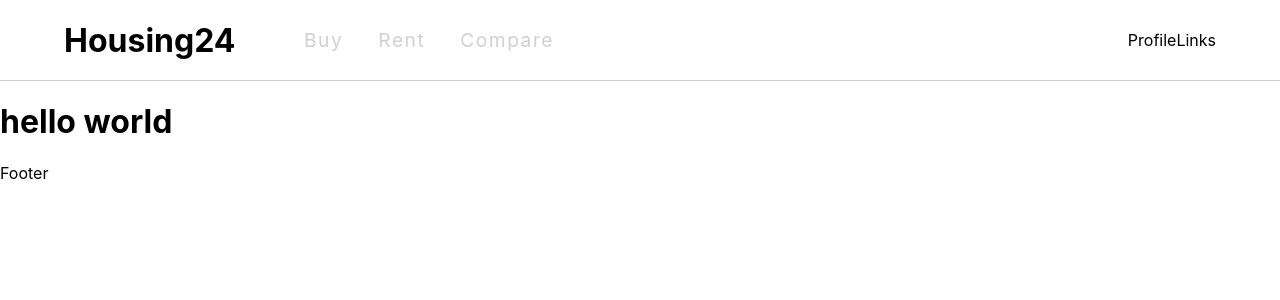
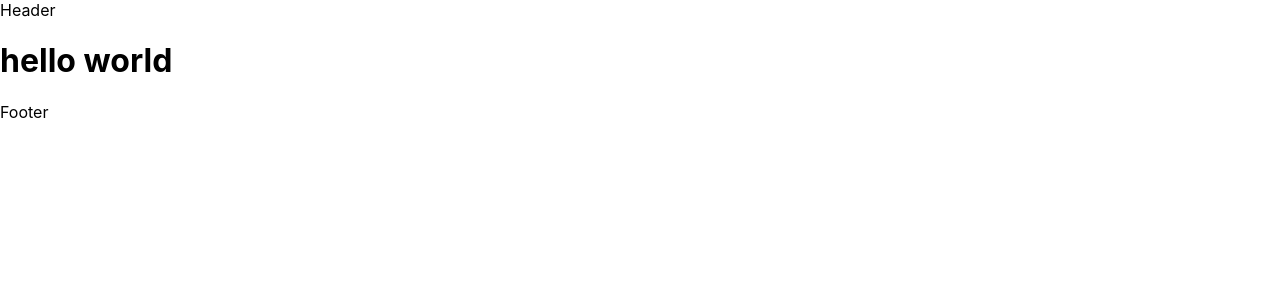
Before and after one commit to Jon-Felipe/Housing24, a React (Create React App) app: page / in a window 1280 px wide. Shown: the top 300 px of the page. Built offline with nearby package versions, Linux system fonts and the light colour scheme; the HTML template or start-up script is replaced by a standard one.

Commit message:
Redoing header

```diff
--- a/src/components/header/Header.jsx
+++ b/src/components/header/Header.jsx
@@ -1,50 +1,7 @@
 import React from 'react';
-import styled from 'styled-components';
-
-// components
-import NavLinks from './NavLinks';
 
 const Header = () => {
-  return (
-    <HeaderWrapper>
-      <div className='header-content'>
-        <div className='header-actions'>
-          <h1>Housing24</h1>
-          <div className='toggle-btn'>
-            <p>x</p>
-          </div>
-        </div>
-        <NavLinks />
-      </div>
-    </HeaderWrapper>
-  );
+  return <div>Header</div>;
 };
 
 export default Header;
-
-const HeaderWrapper = styled.header`
-  height: 5rem;
-  border-bottom: 1px solid rgba(0, 0, 0, 0.2);
-  display: flex;
-  align-items: center;
-  .header-content {
-    width: 90vw;
-    max-width: 1440px;
-    margin: 0 auto;
-  }
-  .header-actions {
-    display: flex;
-    align-items: center;
-    justify-content: space-between;
-  }
-
-  @media screen and (min-width: 670px) {
-    .toggle-btn {
-      display: none;
-    }
-    .header-content {
-      display: grid;
-      grid-template-columns: 200px 1fr;
-    }
-  }
-`;
--- a/src/components/header/NavLinks.jsx
+++ b/src/components/header/NavLinks.jsx
@@ -1,27 +1,7 @@
 import React from 'react';
-import styled from 'styled-components';
-
-// components
-import PageLinks from './PageLinks';
-import ProfileLinks from './ProfileLinks';
 
 const NavLinks = () => {
-  return (
-    <NavWrapper>
-      <PageLinks />
-      <ProfileLinks />
-    </NavWrapper>
-  );
+  return <div>NavLinks</div>;
 };
 
 export default NavLinks;
-
-const NavWrapper = styled.nav`
-  display: none;
-
-  @media screen and (min-width: 670px) {
-    display: flex;
-    align-items: center;
-    justify-content: space-between;
-  }
-`;
--- a/src/components/header/PageLinks.jsx
+++ b/src/components/header/PageLinks.jsx
@@ -1,31 +1,7 @@
 import React from 'react';
-import styled from 'styled-components';
-
-// links
-import { pageLinks } from '../../utils/constants';
 
 const PageLinks = () => {
-  return (
-    <PageLinkWrapper>
-      {pageLinks.map((link) => {
-        return <li key={link.id}>{link.text}</li>;
-      })}
-    </PageLinkWrapper>
-  );
+  return <div>PageLinks</div>;
 };
 
 export default PageLinks;
-
-const PageLinkWrapper = styled.ul`
-  list-style-type: none;
-  width: 250px;
-  display: flex;
-  align-items: center;
-  justify-content: space-between;
-  li {
-    font-size: 1.2rem;
-    color: #d2cfcf;
-    letter-spacing: 1.5px;
-    cursor: pointer;
-  }
-`;
```
